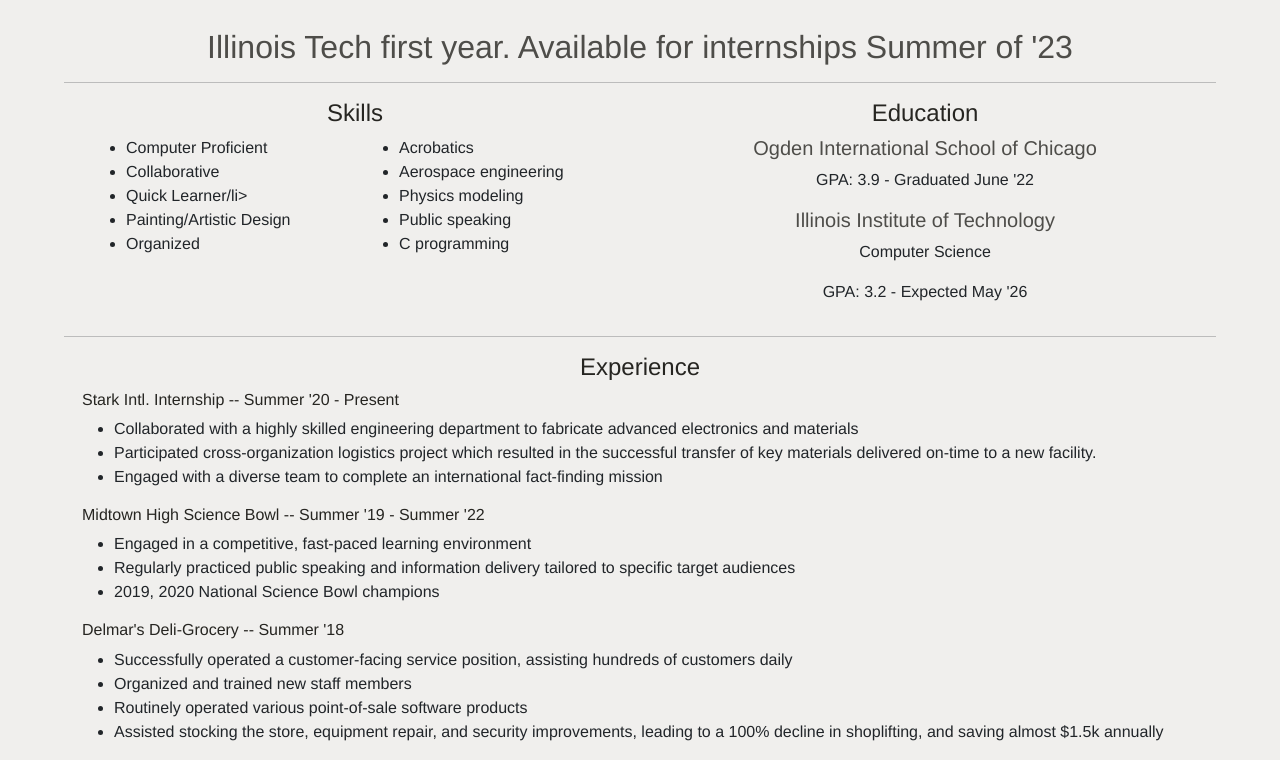
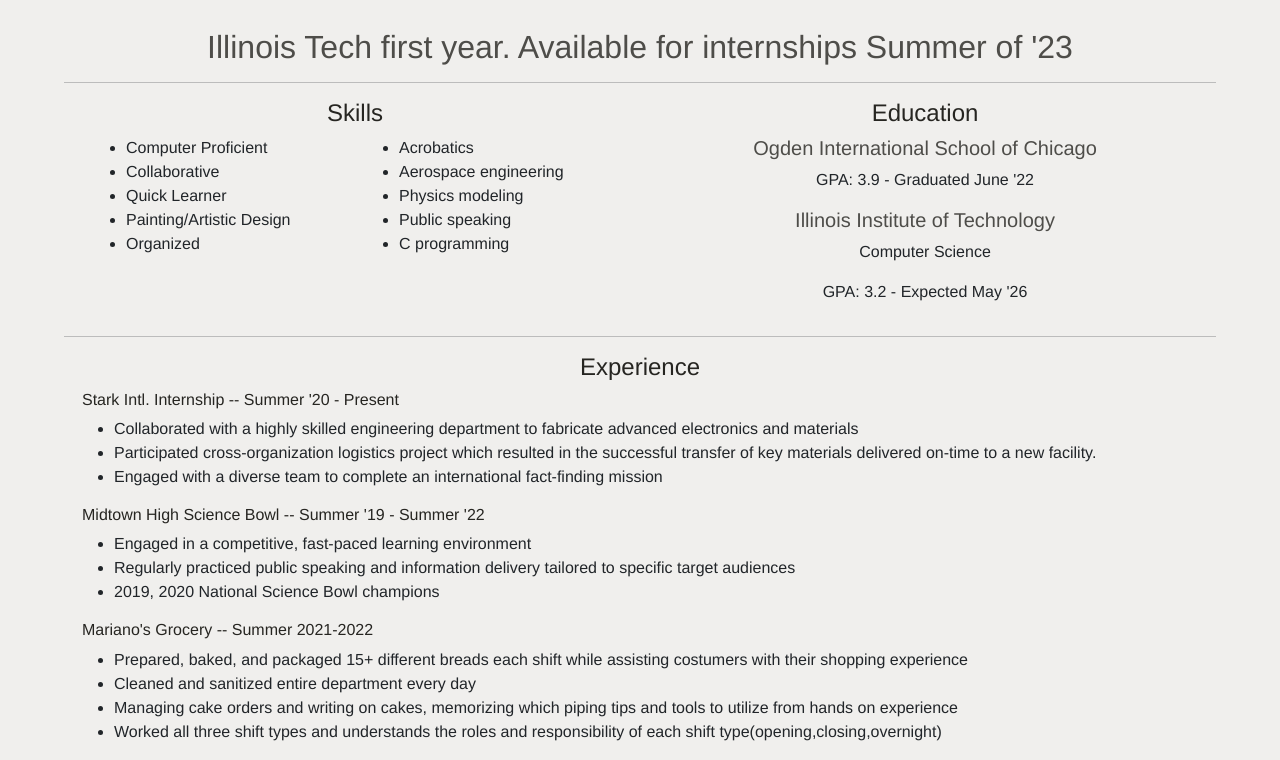
Before and after one commit to srrod19/sasha-r-resume, a plain HTML site: page index.html in a window 1280 px wide. Shown: the part 92-852 px from the top of the page. Drawn offline with nearby package versions, Linux system fonts and the light colour scheme.

Commit message:
Update index.html

```diff
--- a/index.html
+++ b/index.html
@@ -29,7 +29,7 @@
                             <ul >
                                 <li>Computer Proficient</li>
                                 <li>Collaborative</li>
-                                <li>Quick Learner/li>
+                                <li>Quick Learner</li>
                                 <li>Painting/Artistic Design</li>
                                 <li>Organized</li>
                             </ul>
@@ -75,12 +75,12 @@
             <li>2019, 2020 National Science Bowl champions</li>
         </ul>
 
-        <h6>Delmar's Deli-Grocery -- Summer '18</h6>
+        <h6>Mariano's Grocery -- Summer 2021-2022 </h6>
         <ul>
-            <li>Successfully operated a customer-facing service position, assisting hundreds of customers daily</li>
-            <li>Organized and trained new staff members</li>
-            <li>Routinely operated various point-of-sale software products</li>
-            <li>Assisted stocking the store, equipment repair, and security improvements, leading to a 100% decline in shoplifting, and saving almost $1.5k annually</li>
+            <li>Prepared, baked, and packaged 15+ different breads each shift while assisting costumers with their shopping experience</li>
+            <li>Cleaned and sanitized entire department every day</li>
+            <li>Managing cake orders and writing on cakes, memorizing which piping tips and tools to utilize from hands on experience</li>
+            <li>Worked all three shift types and understands the roles and responsibility of each shift type(opening,closing,overnight)</li>
         </ul>
     </div>
 
```
